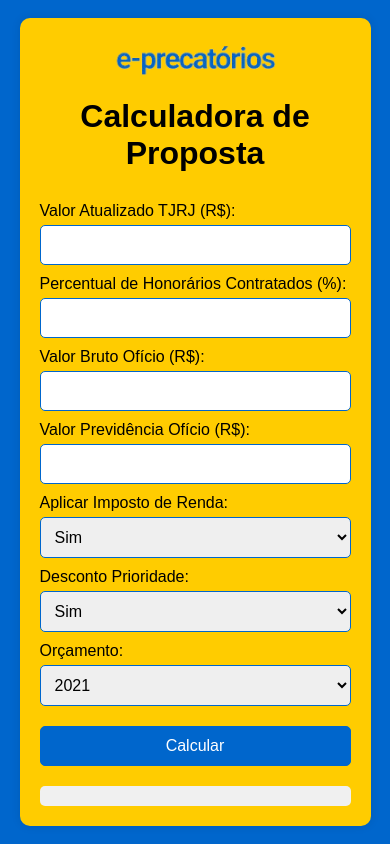
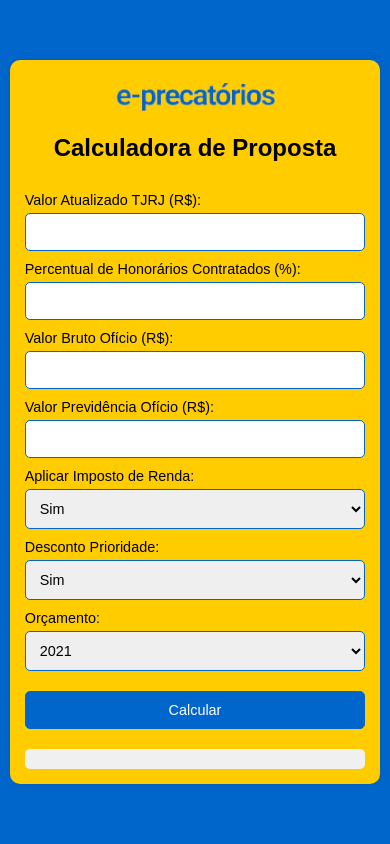
Before and after one commit to pedroburlet/calculadoraprecatorios.github.io, a plain HTML site: page index.html in a window 390 px wide. Drawn offline with Linux system fonts and the light colour scheme.

Commit message:
Update styles.css

```diff
--- a/styles.css
+++ b/styles.css
@@ -74,3 +74,24 @@ button:hover {
     border-radius: 5px;
     color: black; /* Texto do resultado em preto */
 }
+
+/* Adicionar media queries para responsividade */
+@media (max-width: 600px) {
+    .container {
+        width: 95%;
+        padding: 15px;
+        box-sizing: border-box;
+    }
+
+    h1 {
+        font-size: 1.5rem;
+    }
+
+    input, select, button {
+        font-size: 0.9rem;
+    }
+
+    label {
+        font-size: 0.9rem;
+    }
+}
```
